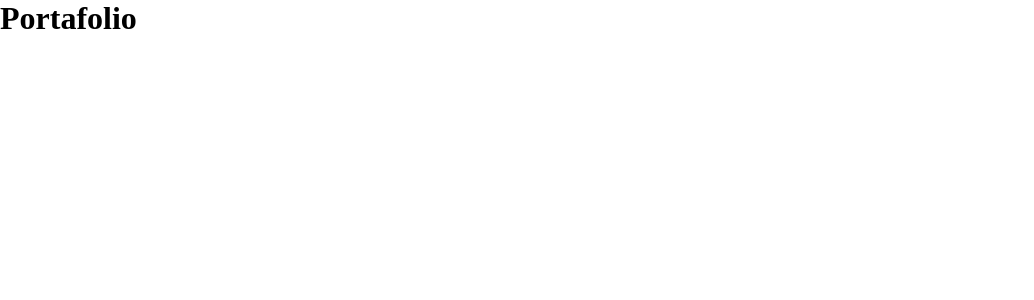
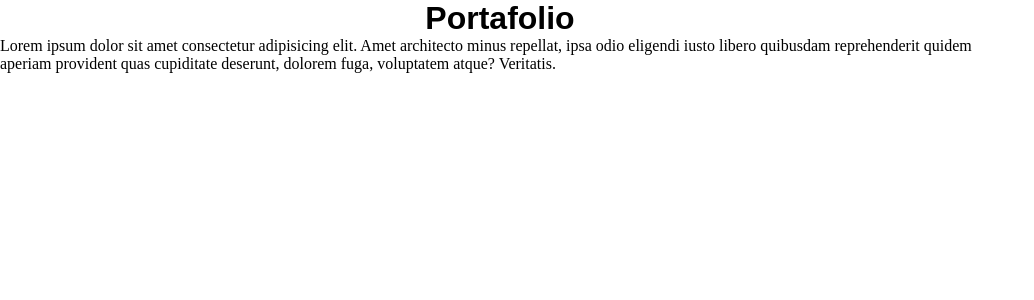
Before and after one commit to 1830141/1830141.github.io, a PHP site: page / in a window 1280 px wide. Shown: the top 300 px of the page, without its empty margins (0-1034 px from the left). Run offline with PHP 8.4, Linux system fonts and the light colour scheme.

Commit message:
Avance 2 index

```diff
--- a/index.html
+++ b/index.html
@@ -8,5 +8,6 @@
 </head>
 <body>
     <h1>Portafolio</h1>
+    <p>Lorem ipsum dolor sit amet consectetur adipisicing elit. Amet architecto minus repellat, ipsa odio eligendi iusto libero quibusdam reprehenderit quidem aperiam provident quas cupiditate deserunt, dolorem fuga, voluptatem atque? Veritatis.</p>
 </body>
 </html>
--- a/style.css
+++ b/style.css
@@ -6,3 +6,8 @@
 body{
     width: 1000px;
 }
+
+h1{
+    font-family: sans-serif;
+    text-align: center;
+}
```
